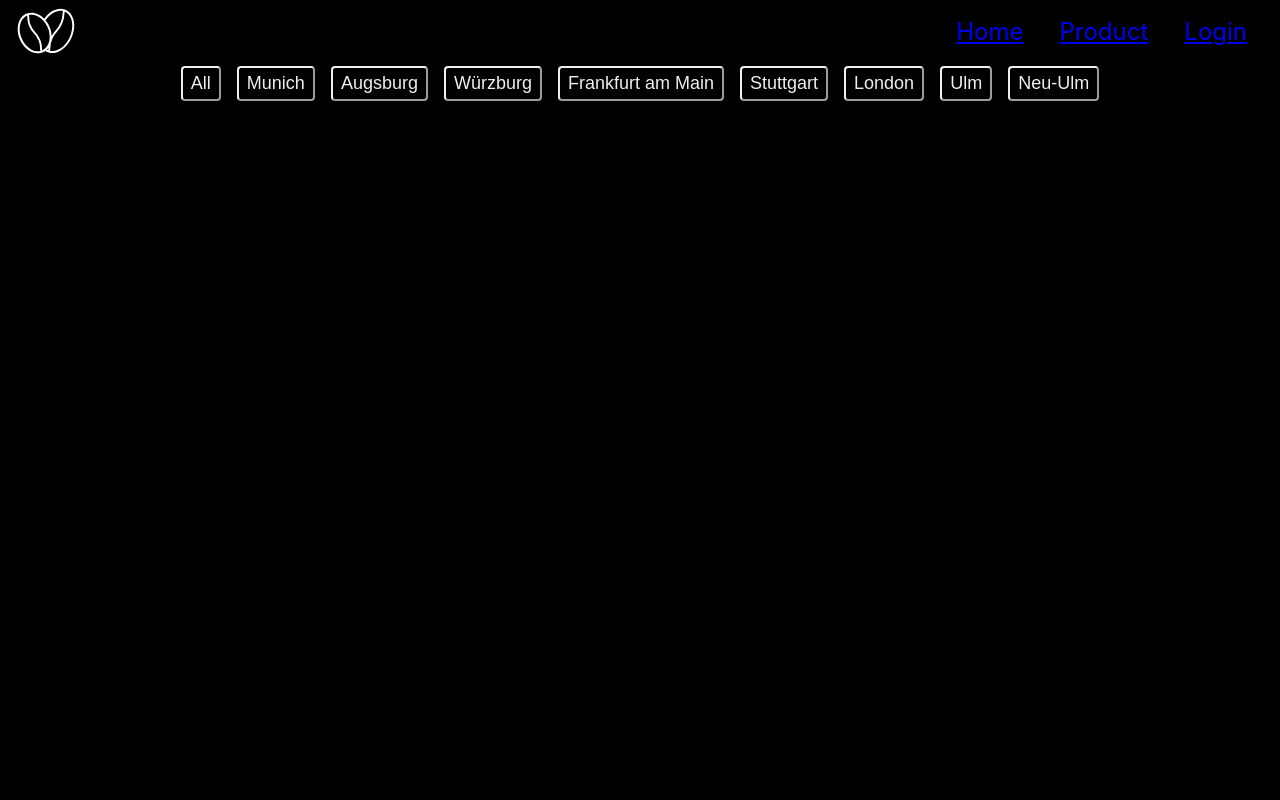
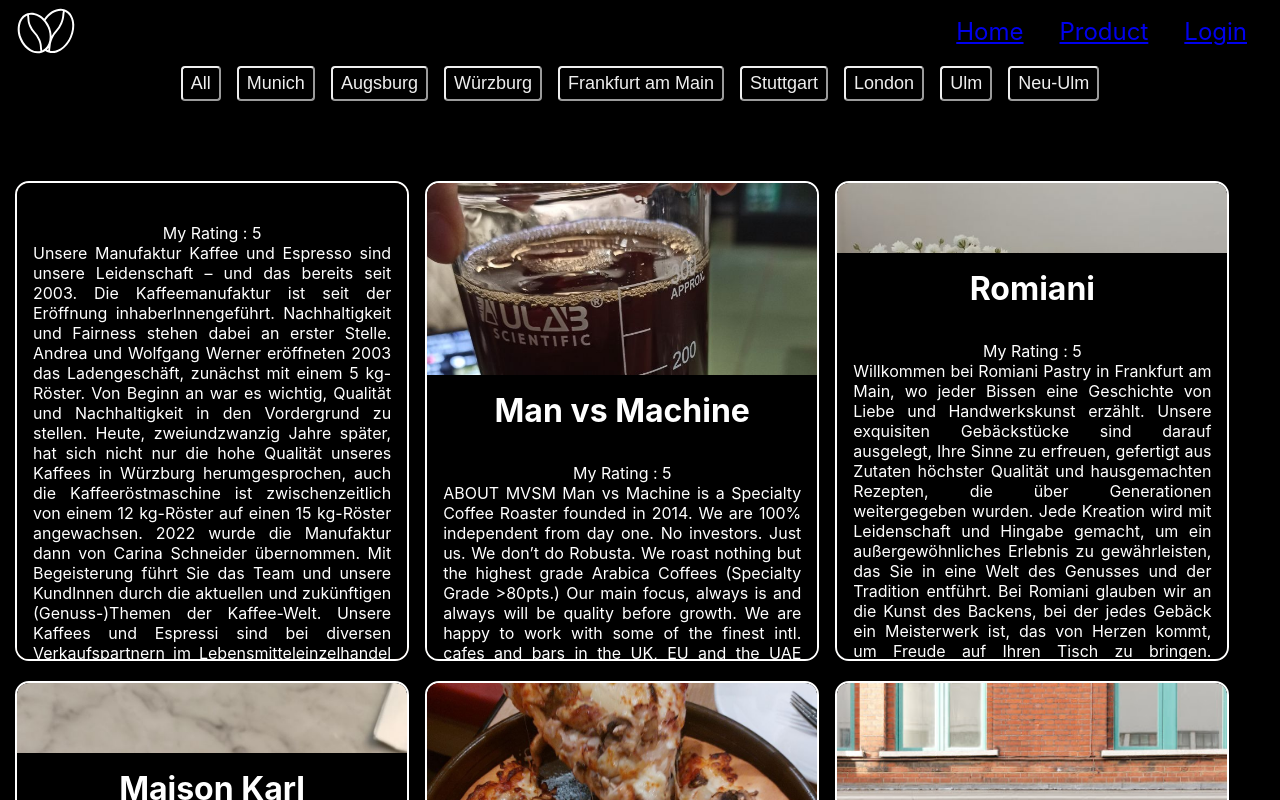
Before and after one commit to Khaanh/MyGastroTrip, a React (Create React App) app: page / in a window 1280 px wide. Shown: the top 800 px of the page. Built offline with nearby package versions, Linux system fonts and the light colour scheme.

Commit message:
feat: handleSelect for 'All' button

```diff
--- a/src/components/CafeList.jsx
+++ b/src/components/CafeList.jsx
@@ -77,10 +77,26 @@ export default function CafeList({ selectedCity }) {
 				{/* Title
 					Rating
 					Descr */}
-				{cafeList
+
+				{selectedCity
+					? cafeList
 							.filter((cafe) => cafe.location === selectedCity)
 							.map((cafe) => (
-						<li className={styles.Item}>
+								<li className={styles.Item} key={cafe.id}>
+									<a href="#" className={styles.Link}>
+										<div className={styles.Img}>
+											<img src={cafe.img} alt={cafe.img} />
+										</div>
+										<div className={styles.Descr}>
+											<h2 className={styles.Title}>{cafe.title}</h2>
+											<div>My Rating : 5</div>
+											<p className={styles.Intro}>{cafe.desc}</p>
+										</div>
+									</a>
+								</li>
+							))
+					: cafeList.map((cafe) => (
+							<li className={styles.Item} key={cafe.id}>
 								<a href="#" className={styles.Link}>
 									<div className={styles.Img}>
 										<img src={cafe.img} alt={cafe.img} />
--- a/src/components/CitiesWidget.jsx
+++ b/src/components/CitiesWidget.jsx
@@ -1,4 +1,8 @@
 import styles from "./CitiesWidget.module.css";
+
+/**
+ * ? Should the handleSelect use a boolean type ?
+ */
 
 const listOfCities = Array.from(
 	new Set([
@@ -18,7 +22,9 @@ export default function CitiesWidget({ handleSelect }) {
 	return (
 		<ul className={styles.list}>
 			<li className={styles.listItem}>
-				<button className={styles.btn}>All</button>
+				<button className={styles.btn} onClick={() => handleSelect(false)}>
+					All
+				</button>
 			</li>
 			{listOfCities.map((city) => (
 				<li className={styles.listItem} key={city}>
--- a/src/pages/Homepage.jsx
+++ b/src/pages/Homepage.jsx
@@ -5,6 +5,7 @@ import PageNav from "../components/PageNav";
 
 export default function Homepage() {
 	const [selectedCity, setSelectedCity] = useState();
+
 	const handleSelect = (location) => {
 		setSelectedCity(location);
 	};
```
Lines whose indentation alone changed are shown as unchanged.
